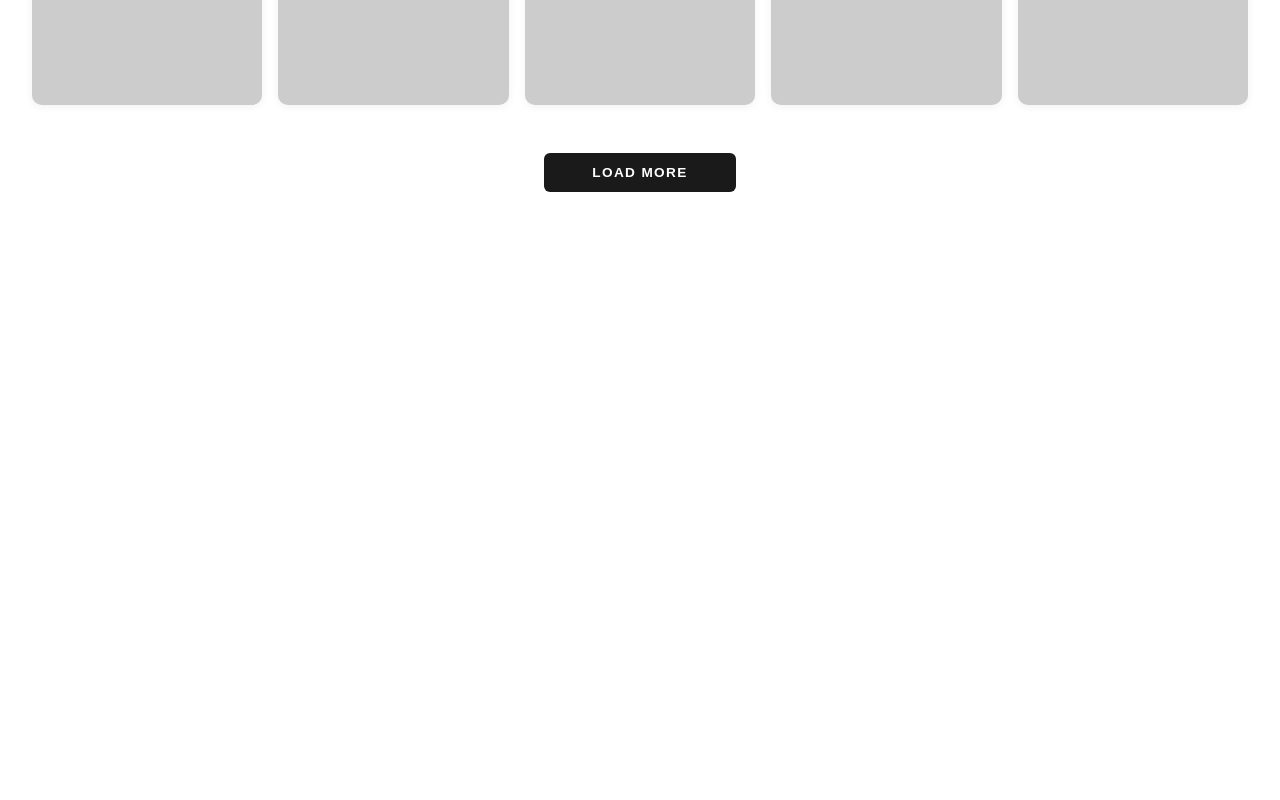
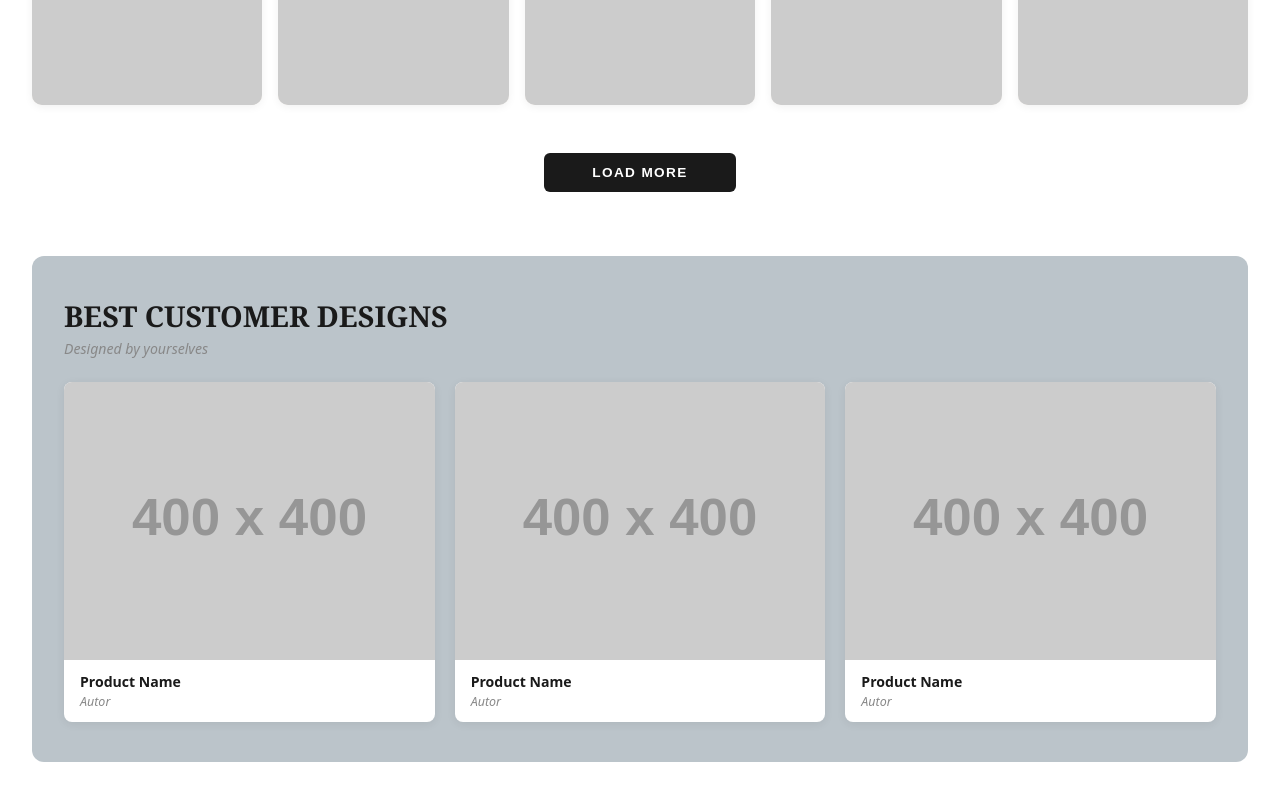
Before and after one commit to Doumbouya94/oviu-website, a React (Vite) app in the folder frontend/: page /gallery in a window 1280 px wide. Shown: the part 916-1716 px from the top of the page. Before the commit the page ends 1188 px from the top, so only its background shows below. Built offline with nearby package versions, Linux system fonts and the light colour scheme.

Commit message:
Adding Best Customer Design Complete

```diff
--- a/frontend/src/features/gallery-portfolio/Gallery.css
+++ b/frontend/src/features/gallery-portfolio/Gallery.css
@@ -185,6 +185,90 @@
     transform: translateY(-2px);
 }
 
+/* ── Best Customer Designs ── */
+.gallery__bcd {
+    margin-top: 4rem;
+    padding: 2.5rem 0 1rem;
+    background: #BBC4CA;
+    border-radius: 12px;
+    padding: 2.5rem 2rem;
+}
+
+.gallery__bcd-header {
+    margin-bottom: 1.5rem;
+}
+
+.gallery__bcd-title {
+    font-family: "Georgia", serif;
+    font-size: clamp(1.3rem, 3vw, 1.8rem);
+    font-weight: 700;
+    color: #1a1a1a;
+    margin-bottom: 0.25rem;
+}
+
+.gallery__bcd-subtitle {
+    font-size: 0.88rem;
+    color: #888;
+    font-style: italic;
+}
+
+.gallery__bcd-grid {
+    display: grid;
+    grid-template-columns: repeat(3, 1fr);
+    gap: 1.25rem;
+}
+
+.gallery__bcd-card {
+    background: #fff;
+    border-radius: 8px;
+    overflow: hidden;
+    box-shadow: 0 2px 10px rgba(0, 0, 0, 0.07);
+    transition: transform 0.25s ease, box-shadow 0.25s ease;
+    cursor: pointer;
+}
+
+.gallery__bcd-card:hover {
+    transform: translateY(-3px);
+    box-shadow: 0 8px 24px rgba(0, 0, 0, 0.12);
+}
+
+.gallery__bcd-img-wrap {
+    width: 100%;
+    aspect-ratio: 4 / 3;
+    overflow: hidden;
+}
+
+.gallery__bcd-img {
+    width: 100%;
+    height: 100%;
+    object-fit: cover;
+    display: block;
+    transition: transform 0.4s ease;
+}
+
+.gallery__bcd-card:hover .gallery__bcd-img {
+    transform: scale(1.04);
+}
+
+.gallery__bcd-info {
+    padding: 0.75rem 1rem;
+    display: flex;
+    flex-direction: column;
+    gap: 0.15rem;
+}
+
+.gallery__bcd-product {
+    font-size: 0.88rem;
+    font-weight: 600;
+    color: #1a1a1a;
+}
+
+.gallery__bcd-author {
+    font-size: 0.78rem;
+    color: #888;
+    font-style: italic;
+}
+
 /* ── Responsive ── */
 @media (max-width: 1024px) {
     .gallery__grid {
--- a/frontend/src/features/gallery-portfolio/Gallery.jsx
+++ b/frontend/src/features/gallery-portfolio/Gallery.jsx
@@ -37,6 +37,12 @@ const galleryItems = [
   { id: 13, category: "Tote Bags",        label: "Canvas Tote",      src: "https://placehold.co/600x700/1a1a1a/ffffff?text=Canvas+Tote" },
   { id: 14, category: "Phone Cases",      label: "Anime Case",       src: "https://placehold.co/600x700/f5f0e8/1a1a1a?text=Anime+Case" },
   { id: 15, category: "3D Prints",        label: "3D Figure",        src: "https://placehold.co/600x700/d4c4a8/1a1a1a?text=3D+Figure" },
+];
+
+const bestCustomerDesigns = [
+  { id: 1, productName: "Product Name", author: "Autor", src: "https://placehold.co/400x400/e8dfc9/1a1a1a?text=Customer+Design+1" },
+  { id: 2, productName: "Product Name", author: "Autor", src: "https://placehold.co/400x400/d4c4a8/1a1a1a?text=Customer+Design+2" },
+  { id: 3, productName: "Product Name", author: "Autor", src: "https://placehold.co/400x400/c9a96e/ffffff?text=Customer+Design+3" },
 ];
 
 const INITIAL_VISIBLE = 10;
@@ -128,9 +134,35 @@ const Gallery = () => {
           </button>
         </div>
       )}
+
+      {/* ── Best Customer Designs ── */}
+      <div className="gallery__bcd">
+        <div className="gallery__bcd-header">
+          <h2 className="gallery__bcd-title">BEST CUSTOMER DESIGNS</h2>
+          <p className="gallery__bcd-subtitle">Designed by yourselves</p>
+        </div>
+
+        <div className="gallery__bcd-grid">
+          {bestCustomerDesigns.map((design) => (
+            <div key={design.id} className="gallery__bcd-card">
+              <div className="gallery__bcd-img-wrap">
+                <img
+                  src={design.src}
+                  alt={design.productName}
+                  className="gallery__bcd-img"
+                  loading="lazy"
+                />
+              </div>
+              <div className="gallery__bcd-info">
+                <span className="gallery__bcd-product">{design.productName}</span>
+                <span className="gallery__bcd-author">{design.author}</span>
+              </div>
+            </div>
+          ))}
+        </div>
+      </div>
+
     </section>
-
-    // Best Customer Designs Section (TODO)
   );
 };
 
```
